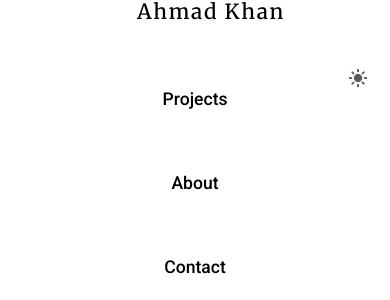
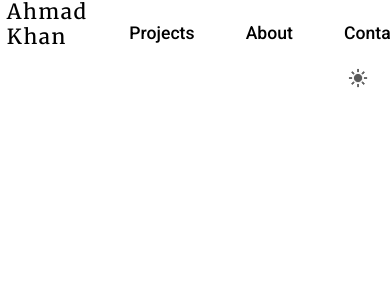
Before and after one commit to DevKan24/myportfolio, a plain HTML site: page index.html in a window 390 px wide. Shown: the top 300 px of the page. Drawn offline with nearby package versions, Linux system fonts and the light colour scheme.

Commit message:
Changed css

```diff
--- a/styles.css
+++ b/styles.css
@@ -600,7 +600,9 @@ body:not(.lightmode) #moon-icon {
   }
 
   #navbar {
-    flex-direction: column;
+    flex-direction: row;
+    flex-wrap: nowrap;
+    justify-content: center;
     align-items: center;
     margin-top: 0;
     margin-left: 0;
@@ -615,9 +617,10 @@ body:not(.lightmode) #moon-icon {
 
   #navbar a {
     order: 1;
-    display: inline;
+    display: inline-flex;
     margin: 0.5rem 0;
-    padding-top: -1rem;
+    padding: 0.3rem 0.6rem;
+    white-space: nowrap;
   }
 
   #scroll-btn {
```
